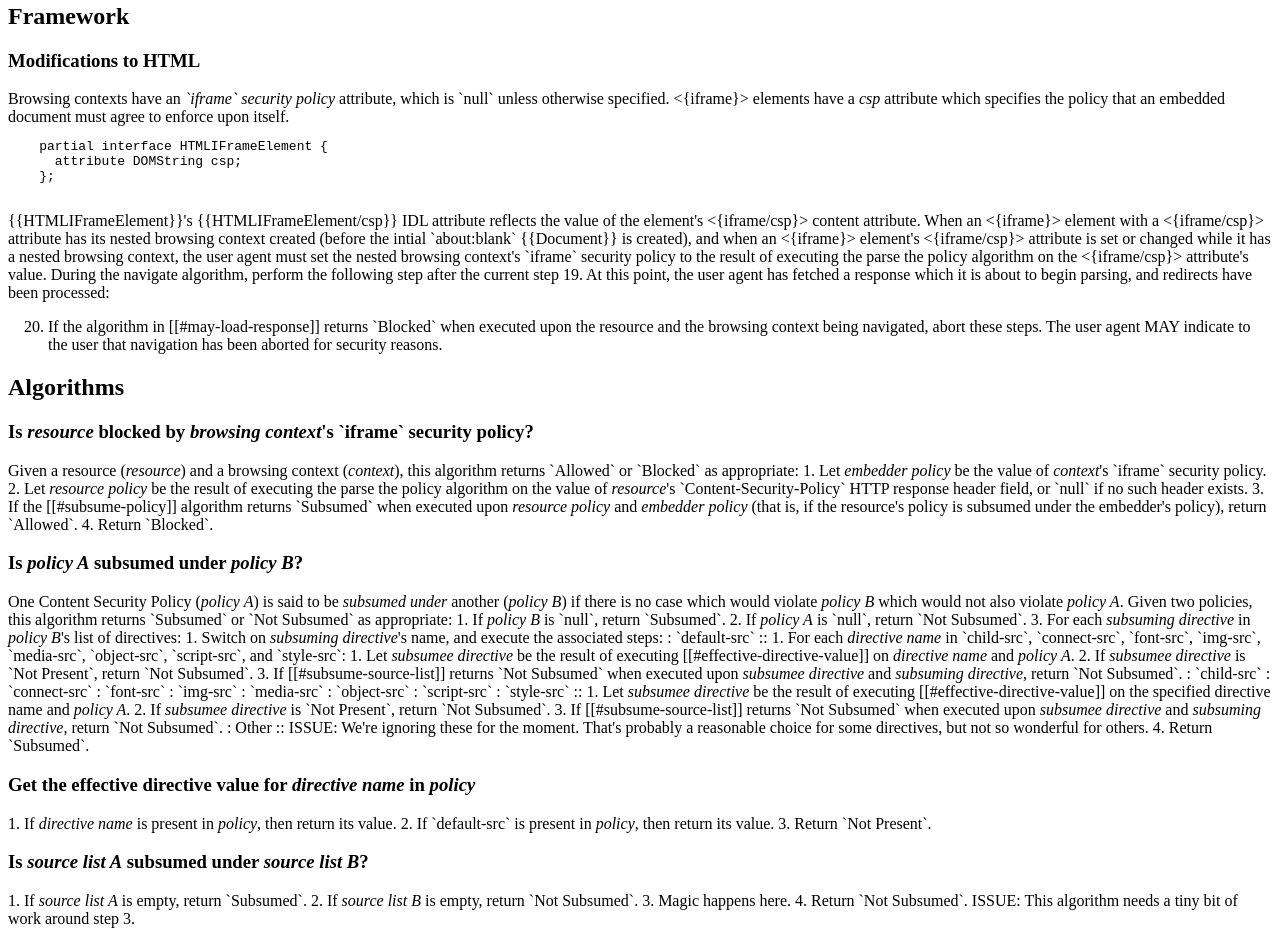
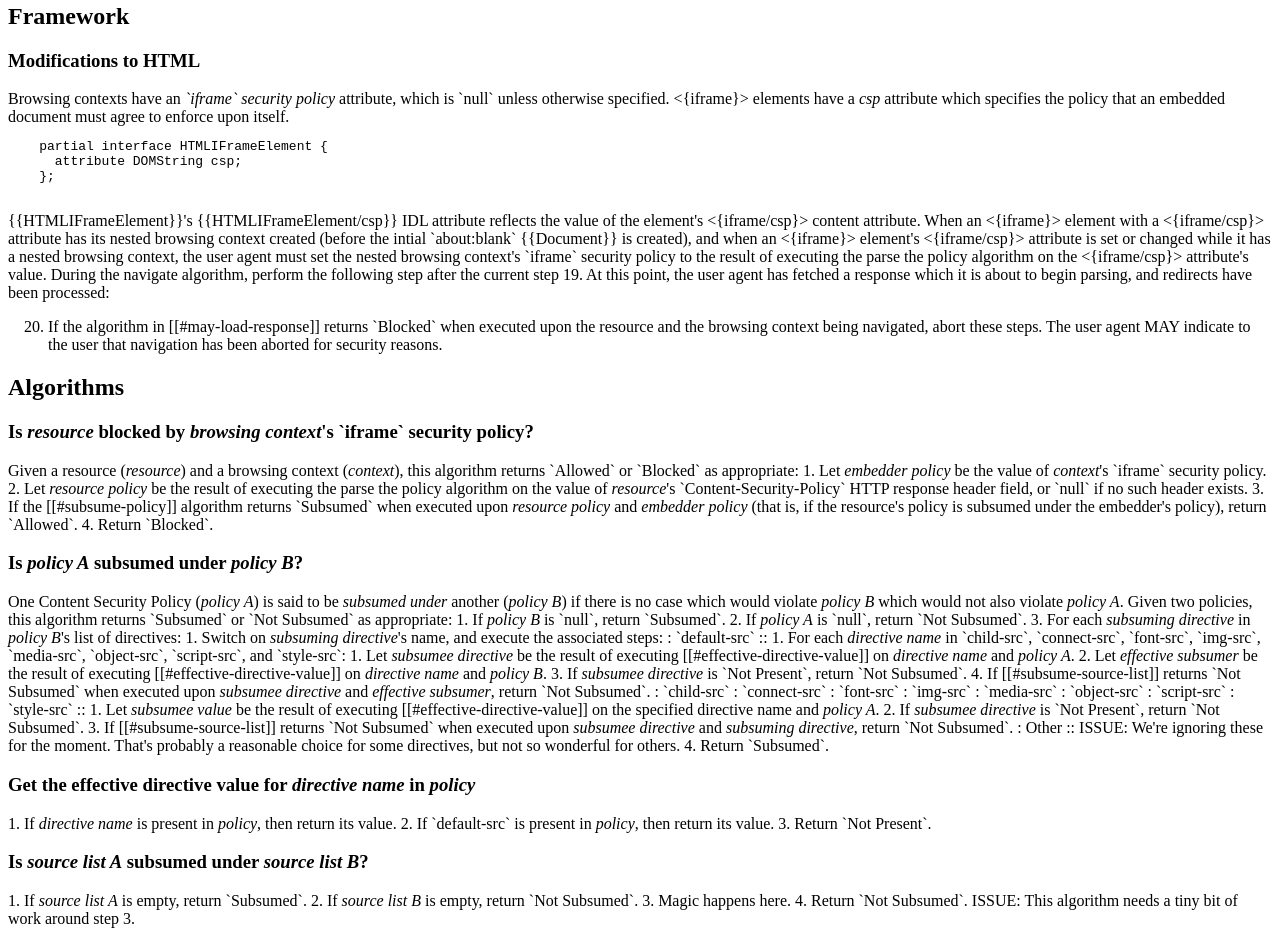
Before and after one commit to mikewest/csp-embedded-enforcement, a plain HTML site: page index.src.html in a window 1280 px wide. Shown: the part 752-1688 px from the top of the page. Drawn offline with Linux system fonts and the light colour scheme.

Commit message:
Ugh. 'default-src' was just wrong.

```diff
--- a/index.src.html
+++ b/index.src.html
@@ -161,11 +161,14 @@ spec:dom-ls; type:interface; text:Document
                 1.  Let <var>subsumee directive</var> be the result of
                     executing [[#effective-directive-value]] on <var>directive
                     name</var> and <var>policy A</var>.
-                2.  If <var>subsumee directive</var> is `Not Present`, return `Not
-                    Subsumed`.
-                3.  If [[#subsume-source-list]] returns `Not Subsumed` when
-                    executed upon <var>subsumee directive</var> and <var>subsuming
-                    directive</var>, return `Not Subsumed`.
+                2.  Let <var>effective subsumer</var> be the result of
+                    executing [[#effective-directive-value]] on <var>directive
+                    name</var> and <var>policy B</var>.
+                3.  If <var>subsumee directive</var> is `Not Present`, return
+                    `Not Subsumed`.
+                4.  If [[#subsume-source-list]] returns `Not Subsumed` when
+                    executed upon <var>subsumee directive</var> and
+                    <var>effective subsumer</var>, return `Not Subsumed`.
 
           : `child-src`
           : `connect-src`
@@ -176,7 +179,7 @@ spec:dom-ls; type:interface; text:Document
           : `script-src`
           : `style-src`
           ::
-            1.  Let <var>subsumee directive</var> be the result of executing
+            1.  Let <var>subsumee value</var> be the result of executing
                 [[#effective-directive-value]] on the specified directive name
                 and <var>policy A</var>.
             2.  If <var>subsumee directive</var> is `Not Present`, return `Not
```
Also changed, not shown: index.html (+7 -3 lines).
